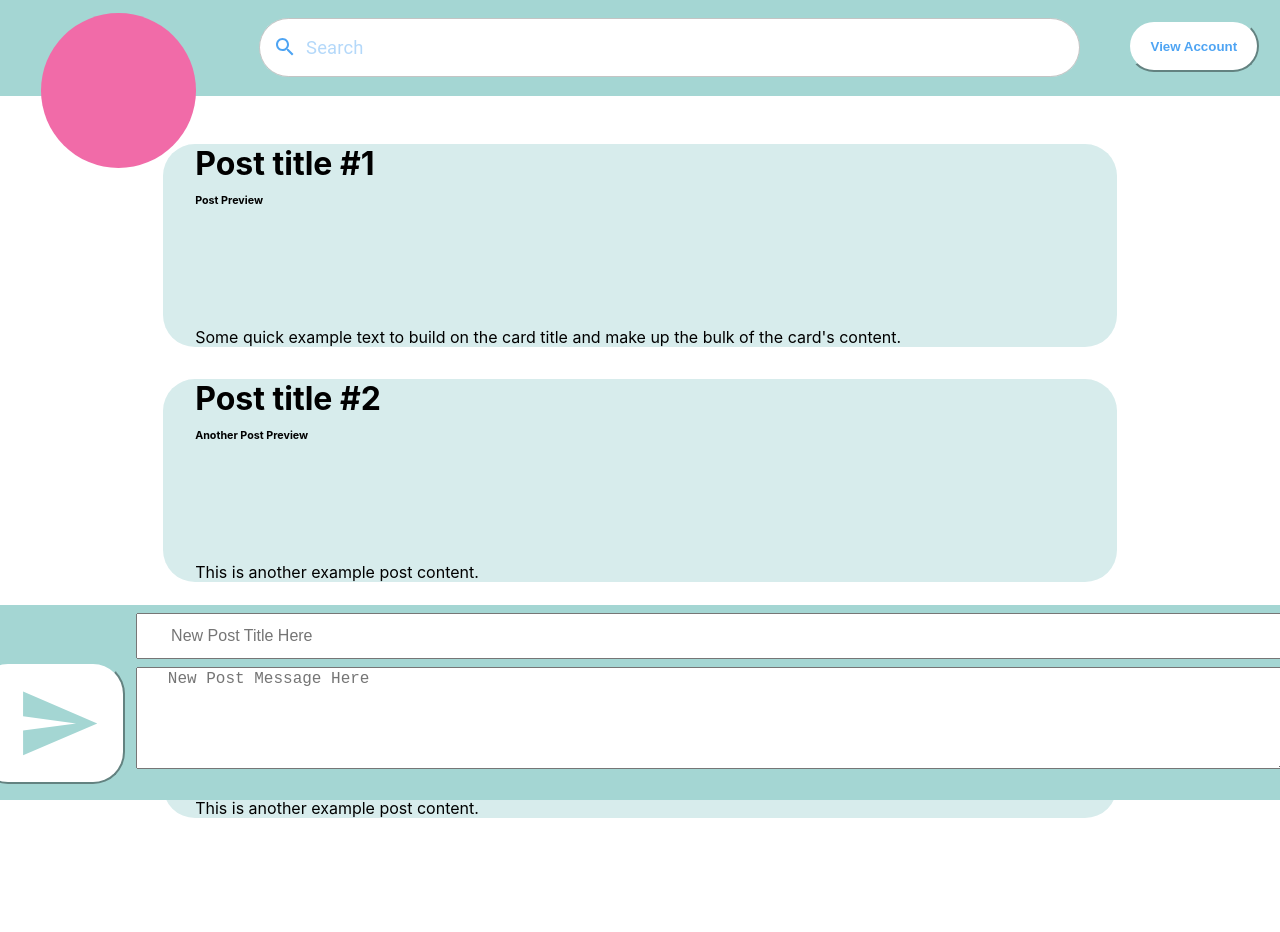
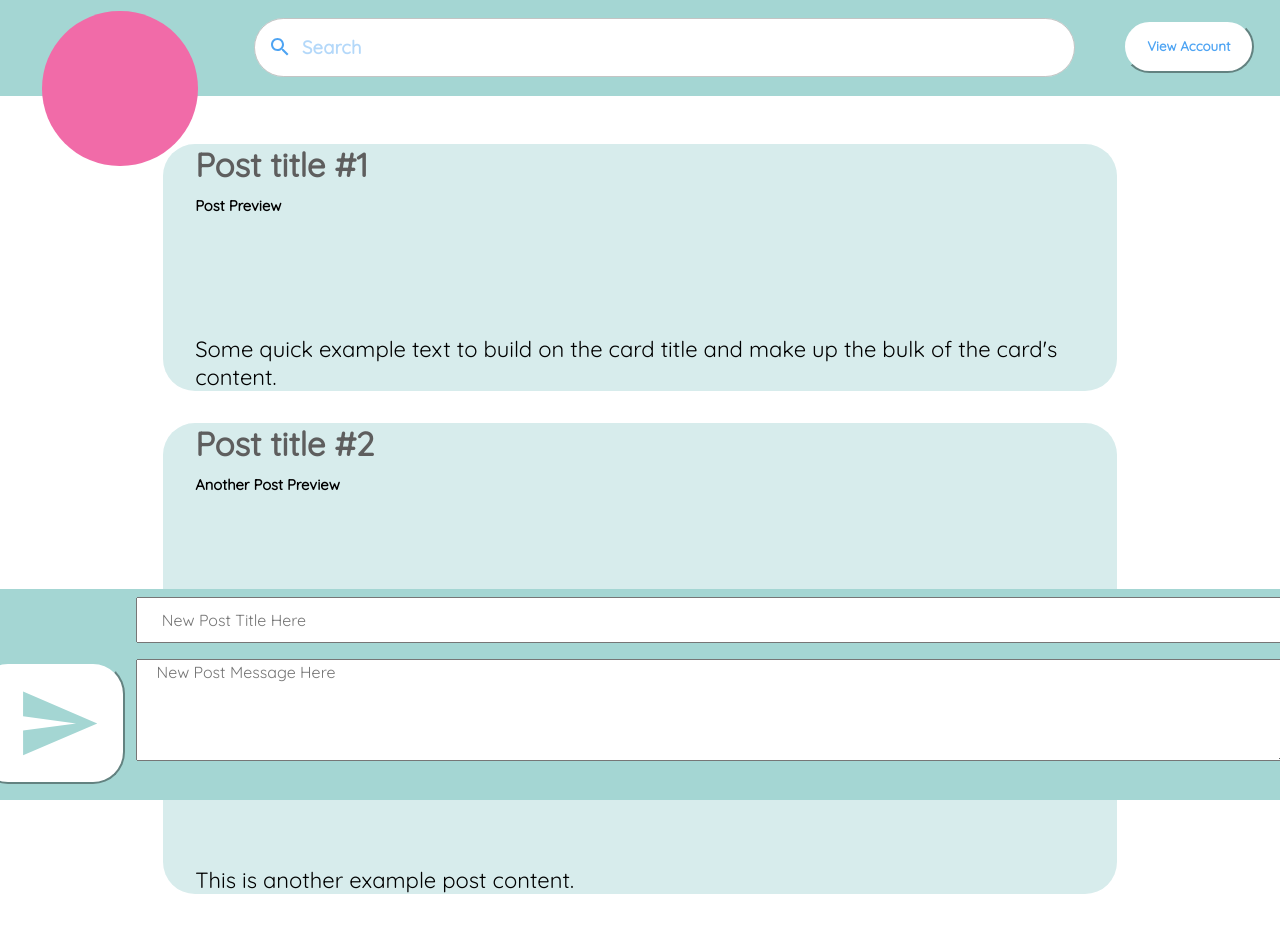
Before and after one commit to hawraakhalil/Cancer-Connect, a React (Create React App) app: page /feed in a window 1280 px wide. Shown: the top 932 px of the page. Built offline with nearby package versions, Linux system fonts and the light colour scheme.

Commit message:
Added a new authentication page(still not done)

```diff
--- a/package.json
+++ b/package.json
@@ -16,6 +16,7 @@
     "react": "^18.2.0",
     "react-bootstrap": "^2.8.0",
     "react-dom": "^18.2.0",
+    "react-router-dom": "^6.15.0",
     "react-scripts": "5.0.1",
     "styled-components": "^5.3.11",
     "web-vitals": "^2.1.4"
--- a/src/App.css
+++ b/src/App.css
@@ -1,40 +1,23 @@
+@import url('https://fonts.googleapis.com/css?family=Quicksand');
 .App {
   text-align: center;
 }
 
-.App-logo {
-  height: 40vmin;
-  pointer-events: none;
+.feed{
+  background-color: #610505; /* Replace this with your desired background color */
 }
-
-@media (prefers-reduced-motion: no-preference) {
-  .App-logo {
-    animation: App-logo-spin infinite 20s linear;
-  }
+.authentication {
+  background-color: #cc1b85; /* Replace this with your desired background color */
 }
-
-.App-header {
-  background-color: #feffff;
-  min-height: 100vh;
-  display: flex;
-  flex-direction: column;
-  align-items: center;
-  justify-content: center;
-  font-size: calc(10px + 2vmin);
-  color: rgb(44, 198, 228);
-}
-
 .App-link {
   color: #61dafb;
 }
 .last-post {
   margin-bottom: 13rem; /* Adjust the value as needed */
 }
-@keyframes App-logo-spin {
-  from {
-    transform: rotate(0deg);
-  }
-  to {
-    transform: rotate(360deg);
-  }
+
+
+body {
+    font-family: 'Quicksand';
+    font-size: 22px;
 }
--- a/src/App.js
+++ b/src/App.js
@@ -1,98 +1,19 @@
 import React from 'react';
-import logo from './logo.svg';
-import './App.css';
-import Container from '@mui/material/Container';
-import Card from 'react-bootstrap/Card'
-import Form from 'react-bootstrap/Form'
-import Button from 'react-bootstrap/Button'
-import TextField from '@mui/material/TextField';
-import SendIcon from '@mui/icons-material/Send';
-import SearchIcon from '@mui/icons-material/Search';
-import images from './images.png';
-
-
-const posts = [
-  {
-    title:"Post title #1",
-    subtitle: "Post Preview",
-    content: "Some quick example text to build on the card title and make up the bulk of the card's content."
-  },
-  {
-    title: "Post title #2",
-    subtitle: "Another Post Preview",
-    content: "This is another example post content."
-  },
-  {
-    title: "Post title #3",
-    subtitle: "Another Post Preview",
-    content: "This is another example post content."
-  }
-];
+import {BrowserRouter as Router, Routes, Route, Link} from "react-router-dom";
+import Authentication from "./pages/authentication"
+import Feed from './pages/feed';
+import './App.css'
 
 function App() {
   return (
-<>
-
-<header>
-<Container fluid className="p-3" style={{ height: "6rem",maxWidth: "100rem", backgroundColor: "#A4D6D3" ,padding:"1.1rem"}}>
-<img src={images} alt="Logo" className="rounded-circle" style={{ borderRadius: "50rem",height: "9.7rem", width: "9.7rem",marginLeft:"1.9%",marginBottom:"-0.5%",marginTop:"-0.3rem" }} />
-<TextField
-        id="search"
-        variant="outlined"
-        placeholder="  Search"
-        InputProps={{
-          startAdornment: <SearchIcon style={{ color: "#4EA4F3" }} />,
-          style: { borderRadius: "50rem"} ,
-          inputProps: { style: { color: "#4EA4F3" ,fontSize: "1.15rem"} }
-        }}
-          style={{backgroundColor:"white",borderRadius: "50rem", borderColor: "white",width:"66%",marginLeft:"5%"}}
-      />
-         <Button style={{height:"3.3rem",width:"8.2rem",marginLeft:"3rem", borderRadius:"50rem",borderColor:"#A4D6D3", color: "#4EA4F3",backgroundColor:"white",fontWeight:"bold", position: "relative", top: "-6.95rem"}}>
-       View Account
-       </Button>
-
-</Container>
-</header>
-
-
-<Container style={{marginTop:"3rem", marginBottom: "3rem"}}>
-{posts.map((post, index) => (
-<Card key={index} className={`mt-4 ${index === posts.length - 1 ? 'last-post' : ''}`} style={{marginLeft:"6.2rem",marginRight:"6.2rem", backgroundColor: "#D7ECEC",borderRadius:"2rem" }}>
-  <Card.Body>
-    <div className="row">
-      <div className="col-sm-6">
-        <h1 className="card-title" style={{ marginTop: "2rem",marginLeft: "2rem",marginBottom:"0.7rem"}}>{post.title}</h1>
-        <h6 className="card-subtitle mb-2 text-muted"  style={{marginTop: "0",marginLeft: "2rem" ,marginBottom: "7.5rem"}} >{post.subtitle}</h6>
-        <p className="card-text" style= {{marginLeft: "2rem"}}>{post.content}</p>
-      </div>
-    </div>
-  </Card.Body>
-</Card>
-))}
-</Container>
-<footer className="footer" style={{ position: "fixed", bottom: 0, width: "100%" }}>
-<Container style={{ maxWidth: "100rem", backgroundColor: "#A4D6D3" }}>
-<div>
-<Form >
-      <Form.Group className="mb-3" controlId="exampleForm.ControlInput1">
-
-        <Form.Control type="text" style={{ width: "71.6rem",marginTop: "0.5rem",marginLeft: "7rem",marginRight:"5rem",height:"2.5rem",fontSize: "1rem",marginBottom:"-0.5rem" }} placeholder="       New Post Title Here" />
-
-      </Form.Group>
-      <br />
-      <Form.Group className="mb-3" controlId="exampleForm.ControlTextarea1">
-        <Form.Control as="textarea" style={{ width: "71.6rem",marginLeft: "7rem",marginRight:"5rem",height:"6rem" ,fontSize: "1rem",marginTop:"-0.3rem",marginBottom:"-0.4rem"}}  placeholder="   New Post Message Here"  />
-       <Button style={{ marginTop: "-100rem" , marginBottom:"1rem" ,height:"7.6rem",width:"9.3rem",marginLeft:"-3rem", borderRadius:"2rem",borderColor:"#A4D6D3",backgroundColor:"white"}}>
-       <SendIcon style={{height:"7.3rem",width:"5.3rem",color: "#A4D6D3" ,marginLeft:"1rem"}}> </SendIcon>
-       </Button>
-      </Form.Group>
-    </Form>
-    </div>
-  </Container>
-</footer>
-
-</>
+    <>
+    <Router>
+      <Routes>
+      <Route path="/" exact element={<Authentication />} />
+        <Route path="/feed" exact element={<Feed />} />
+        </Routes>
+    </Router>
+  </>
   );
 }
-
 export default App;
--- /dev/null
+++ b/src/authentication.css
@@ -0,0 +1,9 @@
+.App {
+    text-align: center;
+  }
+  .authentication {
+    background-color: #FFF0F9; /* Replace this with your desired background color */
+  }
+  .App-link {
+    color: #61dafb;
+  }
--- /dev/null
+++ b/src/pages/authentication.js
@@ -0,0 +1,27 @@
+import React from 'react';
+import '../App.css';
+import Card from 'react-bootstrap/Card';
+import Button from 'react-bootstrap/Button';
+import Container from 'react-bootstrap/Container';
+import {BrowserRouter as Router, Routes, Route, Link} from "react-router-dom";
+
+const handleClick = () => {
+    window.location.href = "/feed";
+  };
+
+function Authentication() {
+    return (
+        <>
+    <Container>
+      <Card style={{ width: '35rem',height:"28rem", backgroundColor:"#A4D6D3" , marginLeft:"31%", marginTop:"8%", borderRadius:"5rem"}}>
+      <Card.Body>
+      <Card.Header as="h5" style={{ fontFamily: 'Quicksand',color: '#155A56', position: 'relative', top: '11rem', left: '11rem',fontSize:"2.7rem" ,fontWeight: "800" }}>Welcome!</Card.Header>
+        <Button onClick={handleClick} style ={{marginTop:"10rem",marginLeft:"12rem"}}>Go to Feed here for now</Button>
+      </Card.Body>
+    </Card>
+    </Container>
+        </>
+    );
+}
+
+export default Authentication;
--- /dev/null
+++ b/src/pages/feed.js
@@ -0,0 +1,99 @@
+import React from 'react';
+import '../App.css';
+import Container from '@mui/material/Container';
+import Card from 'react-bootstrap/Card'
+import Form from 'react-bootstrap/Form'
+import Button from 'react-bootstrap/Button'
+import TextField from '@mui/material/TextField';
+import SendIcon from '@mui/icons-material/Send';
+import SearchIcon from '@mui/icons-material/Search';
+import images from './images.png';
+
+
+
+const posts = [
+    {
+      title:"Post title #1",
+      subtitle: "Post Preview",
+      content: "Some quick example text to build on the card title and make up the bulk of the card's content."
+    },
+    {
+      title: "Post title #2",
+      subtitle: "Another Post Preview",
+      content: "This is another example post content."
+    },
+    {
+      title: "Post title #3",
+      subtitle: "Another Post Preview",
+      content: "This is another example post content."
+    }
+  ];
+
+  function Feed() {
+    return (
+
+  <>
+
+  <header>
+  <Container fluid className="p-3" style={{ height: "6rem",maxWidth: "100rem", backgroundColor: "#A4D6D3" ,padding:"1.1rem"}}>
+  <img src={images} alt="Logo" className="rounded-circle" style={{ borderRadius: "50rem",height: "9.7rem", width: "9.7rem",marginLeft:"2%",marginBottom:"-0.3%",marginTop:"-0.4rem" }} />
+  <TextField
+          id="search"
+          variant="outlined"
+          placeholder="  Search"
+          InputProps={{
+            startAdornment: <SearchIcon style={{ color: "#4EA4F3" }} />,
+            style: { borderRadius: "50rem"} ,
+            inputProps: { style: { color: "#4EA4F3" ,fontSize: "1.15rem",fontFamily:"Quicksand",fontWeight:"bold"} }
+          }}
+            style={{backgroundColor:"white",borderRadius: "50rem", borderColor: "white",width:"66%",marginLeft:"4.5%"}}
+        />
+           <Button style={{height:"3.3rem",width:"8.2rem",marginLeft:"3rem", borderRadius:"50rem",borderColor:"#A4D6D3", color: "#4EA4F3",backgroundColor:"white",fontWeight:"bold", position: "relative", top: "-6.95rem",fontFamily:"Quicksand"}}>
+         View Account
+         </Button>
+
+  </Container>
+  </header>
+
+
+  <Container style={{marginTop:"3rem", marginBottom: "3rem"}}>
+  {posts.map((post, index) => (
+  <Card key={index} className={`mt-4 ${index === posts.length - 1 ? 'last-post' : ''}`} style={{marginLeft:"6.2rem",marginRight:"6.2rem", backgroundColor: "#D7ECEC",borderRadius:"2rem" }}>
+    <Card.Body>
+      <div className="row">
+        <div className="col-sm-6">
+          <h2 className="card-title" style={{ marginTop: "2rem",marginLeft: "2rem",marginBottom:"0.7rem",color:"#5E5E5E"}}>{post.title}</h2>
+          <h6 className="card-subtitle mb-2 text-muted"  style={{marginTop: "0",marginLeft: "2rem" ,marginBottom: "7.5rem"}} >{post.subtitle}</h6>
+          <p className="card-text" style= {{marginLeft: "2rem"}}>{post.content}</p>
+        </div>
+      </div>
+    </Card.Body>
+  </Card>
+  ))}
+  </Container>
+  <footer className="footer" style={{ position: "fixed", bottom: 0, width: "100%" }}>
+  <Container style={{ maxWidth: "100rem", backgroundColor: "#A4D6D3" }}>
+  <div>
+  <Form >
+        <Form.Group className="mb-3" controlId="exampleForm.ControlInput1">
+
+          <Form.Control type="text" style={{ fontFamily:"Quicksand",width: "71.6rem",marginTop: "0.5rem",marginLeft: "7rem",marginRight:"5rem",height:"2.5rem",fontSize: "1rem",marginBottom:"-0.5rem" }} placeholder="     New Post Title Here" />
+
+        </Form.Group>
+        <br />
+        <Form.Group className="mb-3" controlId="exampleForm.ControlTextarea1">
+          <Form.Control as="textarea" style={{ fontFamily:"Quicksand",width: "71.6rem",marginLeft: "7rem",marginRight:"5rem",height:"6rem" ,fontSize: "1rem",marginTop:"-0.3rem",marginBottom:"-0.4rem"}}  placeholder="    New Post Message Here"  />
+         <Button style={{ marginTop: "-100rem" , marginBottom:"1rem" ,height:"7.6rem",width:"9.3rem",marginLeft:"-3rem", borderRadius:"2rem",borderColor:"#A4D6D3",backgroundColor:"white"}}>
+         <SendIcon style={{height:"7.3rem",width:"5.3rem",color: "#A4D6D3" ,marginLeft:"1rem"}}> </SendIcon>
+         </Button>
+        </Form.Group>
+      </Form>
+      </div>
+    </Container>
+  </footer>
+
+  </>
+    );
+  }
+
+  export default Feed;
```
Also changed, not shown: src/components/rectangle.js (deleted, +0 -12 lines), src/pages/images.png (renamed from src/images.png), 1 other file (tests, documents, lock files or other folders).
